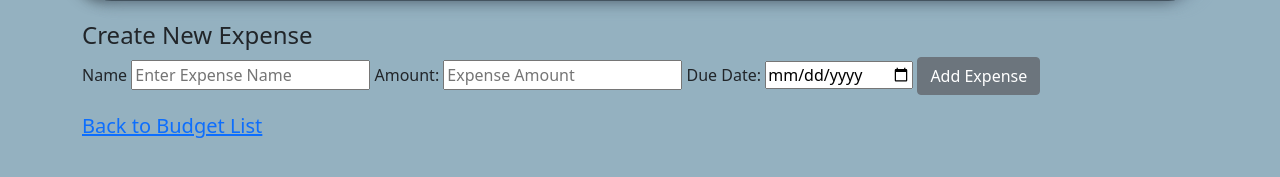
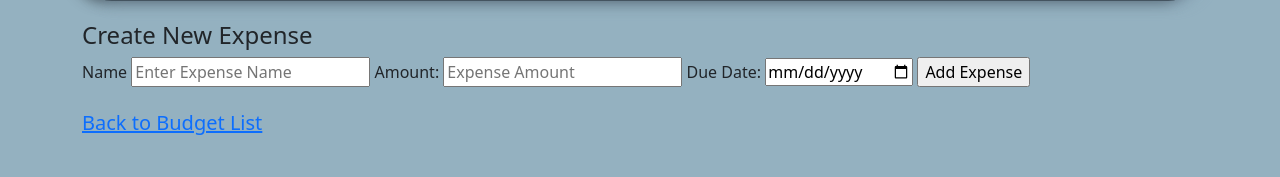
Before and after one commit to ttguitarnoob-dev/pocket-book, a Django app: template main_app/templates/budget_detail.html in a window 1280 px wide. Shown: the part 411-588 px from the top of the page. Run offline with Django 4.2, Linux system fonts and the light colour scheme; the template is opened without the code that fills it, so the values that code supplies are empty.

Commit message:
fixed bug with expense create form

```diff
--- a/main_app/templates/budget_detail.html
+++ b/main_app/templates/budget_detail.html
@@ -55,7 +55,8 @@
         <input type="number" name="amount" id="amount" placeholder="Expense Amount" required>
         <label for="due_date" class="form-label">Due Date:</label>
         <input type="date" name="due_date" id="due_date">
-        <input class="btn btn-secondary" data-bs-toggle="button" type="submit" value="Add Expense">
+        <input class="submit-btn" type="submit" value="Add Expense">
+
     </form>
 </div>
 <a href="{% url 'budget_list' %}">Back to Budget List</a>
```
